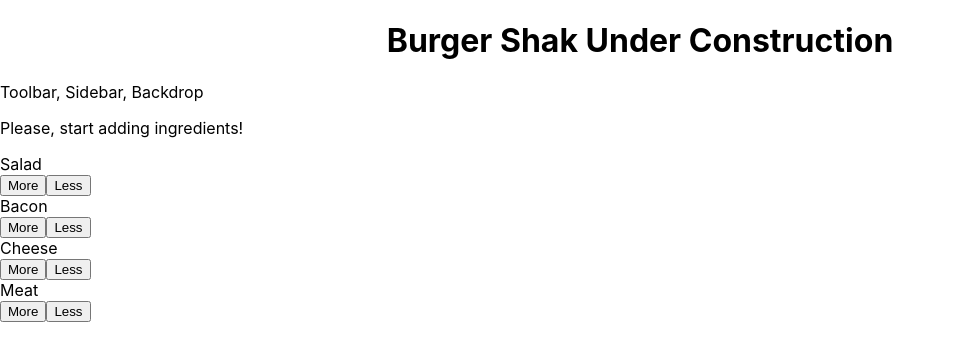
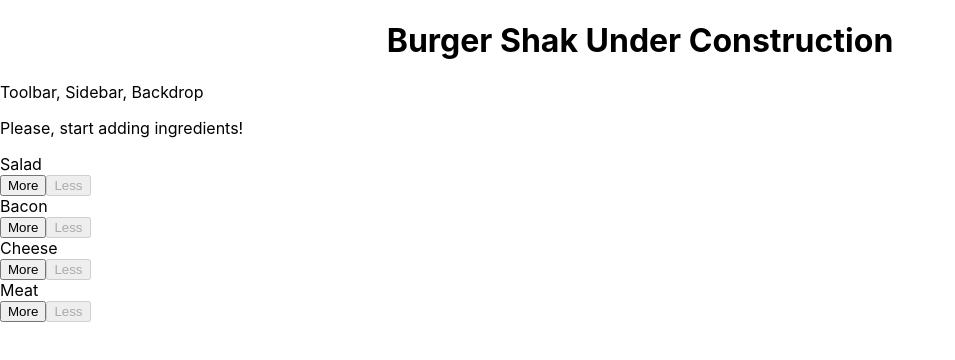
Before and after one commit to tazy44/burger-shack, a React app: page / in a window 1280 px wide. Shown: the top 360 px of the page, without its empty margins (0-955 px from the left). Built offline with nearby package versions, Linux system fonts and the light colour scheme.

Commit message:
Adding disabling functionality to controllers

```diff
--- a/src/components/BuildControls/BuildControl/BuildControl.js
+++ b/src/components/BuildControls/BuildControl/BuildControl.js
@@ -7,7 +7,11 @@ const buildControl = props => (
     <button className={Classes.More} onClick={props.addIngredient}>
       More
     </button>
-    <button className={Classes.Less} onClick={props.removeIngredient}>
+    <button
+      className={Classes.Less}
+      onClick={props.removeIngredient}
+      disabled={props.disabledInfo}
+    >
       Less
     </button>
   </div>
--- a/src/components/BuildControls/BuildControls.js
+++ b/src/components/BuildControls/BuildControls.js
@@ -17,6 +17,7 @@ const buildControls = props => (
         label={control.label}
         addIngredient={() => props.addIngredient(control.type)}
         removeIngredient={() => props.removeIngredient(control.type)}
+        disabledInfo={props.disabledInfo[control.type]}
       />
     ))}
   </div>
--- a/src/containers/BurgerBuilder/BurgerBuilder.js
+++ b/src/containers/BurgerBuilder/BurgerBuilder.js
@@ -50,12 +50,23 @@ class BurgerBuilder extends Component {
   };
 
   render() {
+    const disabledInfo = {
+      ...this.state.ingredients
+    };
+
+    //creating an identical object of the ingredients with values of true or false,
+    //based on each ingredient's quantity to enable/diable the subtraction button
+    for (let key in disabledInfo) {
+      disabledInfo[key] = disabledInfo[key] <= 0;
+    }
+
     return (
       <Fragment>
         <Burger ingredients={this.state.ingredients} />
         <BuildControls
           addIngredient={this.addIngredientHandler}
           removeIngredient={this.removeIngredientHandler}
+          disabledInfo={disabledInfo}
         />
       </Fragment>
     );
```
